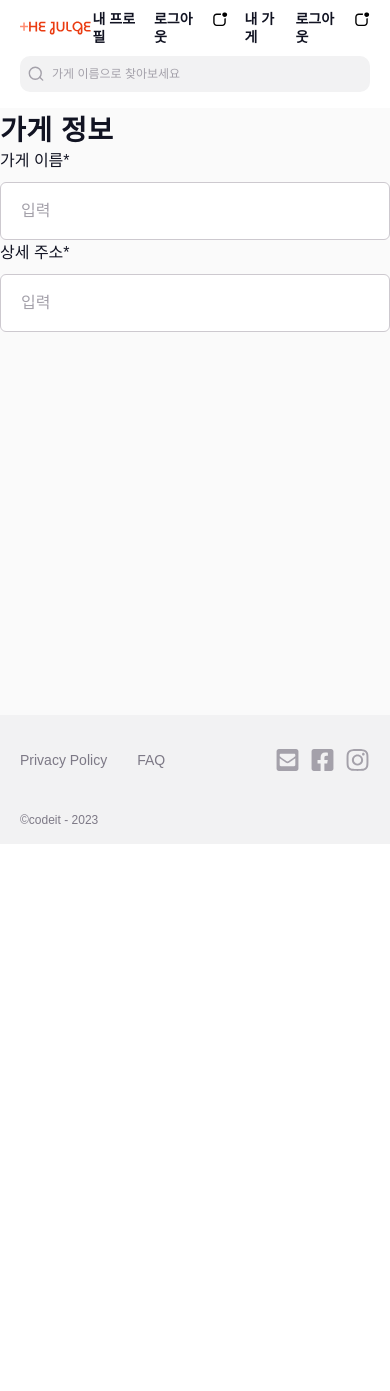
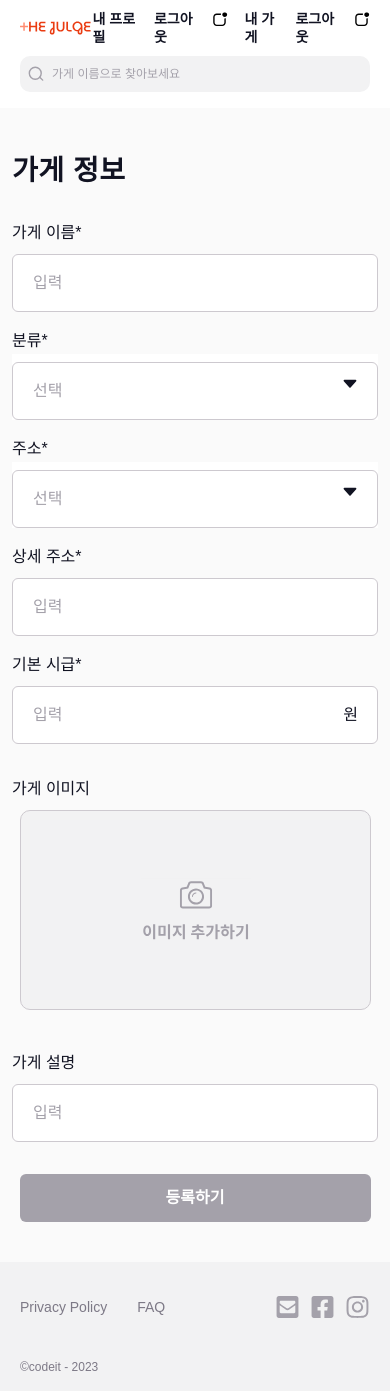
Before and after one commit to TheJulge/Frontend, a Next.js app: page /shops in a window 390 px wide. Before the commit the page ends 844 px from the top, so only its background shows below. Built offline with nearby package versions, Linux system fonts and the light colour scheme; a web font is replaced by a local one.

Commit message:
[#29] design: 반응형 디자인 적용

```diff
--- a/pages/shops/index.tsx
+++ b/pages/shops/index.tsx
@@ -1,27 +1,74 @@
 import Head from 'next/head';
 import React, { useState } from 'react';
 import BasicInput from '@/components/commons/inputs/basicInput/BasicInput';
+import SelectInput from '@/components/commons/inputs/selectInput/SelectInput';
+import { ADDRESS, OPTIONS } from '@/utils/constants/SELECT';
+import MoneyInput from '@/components/commons/inputs/moneyInput/MoneyInput';
+import AddImage from '@/public/images/updateShop/addImage.svg';
 import styles from './shops.module.scss';
 
 export default function Shops() {
-  const [shopName, setShopName] = useState('');
+  const [shopName, setShopName] = useState<string>('');
+  const [select, setSelect] = useState<string>('');
+  const [address, setAddress] = useState<string>('');
+  const [money, setMoney] = useState<string>('');
+  const [description, setDescription] = useState<string>('');
   return (
     <>
       <Head>
         <title>가게 정보 등록 | theJulge</title>
       </Head>
       <main className={styles.main}>
+        <div className={styles.container}>
           <div className={styles.title}>가게 정보</div>
+          <div className={styles.gridContainer}>
             <BasicInput
               labelName="가게 이름*"
               value={shopName}
               setValue={setShopName}
+            />
+            <SelectInput
+              labelName="분류*"
+              options={OPTIONS}
+              value={select}
+              setValue={setSelect}
+            />
+            <SelectInput
+              labelName="주소*"
+              options={ADDRESS}
+              value={address}
+              setValue={setAddress}
             />
             <BasicInput
               labelName="상세 주소*"
               value={shopName}
               setValue={setShopName}
             />
+            <MoneyInput
+              labelName="기본 시급*"
+              value={money}
+              setValue={setMoney}
+            />
+            <div />
+            <div className={styles.imageInput}>
+              <div className={styles.inputTitle}>가게 이미지</div>
+              <div className={styles.shopImage}>
+                <AddImage viewBox="0 0 110 63" />
+              </div>
+            </div>
+            <div />
+            <BasicInput
+              labelName="가게 설명"
+              value={description}
+              setValue={setDescription}
+            />
+          </div>
+          <div className={styles.flexContainer}>
+            <button type="submit" className={styles.submitButton}>
+              등록하기
+            </button>
+          </div>
+        </div>
       </main>
     </>
   );
--- a/pages/shops/shops.module.scss
+++ b/pages/shops/shops.module.scss
@@ -1,7 +1,70 @@
+@import '../../components/commons/Button/Button.module.scss';
+
 .main {
   background-color: var(--gray5);
+  .container {
+    max-width: 964px;
+    padding: 60px 32px;
+    margin: 0 auto;
+    display: flex;
+    flex-direction: column;
+    justify-content: center;
+    gap: 32px;
+    @include tablet {
+      width: 100%;
+    }
+    @include mobile {
+      width: 100%;
+      padding: 40px 12px;
+    }
 
-  .title {
-    @include h1(--black);
+    .title {
+      @include h1(--black);
+    }
+
+    .gridContainer {
+      display: grid;
+      grid-template-columns: repeat(2, 1fr);
+      gap: 16px;
+      @include mobile {
+        grid-template-columns: repeat(1, 1fr);
+        justify-content: center;
+        align-items: center;
+      }
+
+      .imageInput {
+        .inputTitle {
+          @include body1-regular(--black);
+        }
+
+        .shopImage {
+          cursor: pointer;
+          max-width: 483px;
+          height: 276px;
+          margin-top: 8px;
+          border: 1px solid var(--gray30);
+          border-radius: 10px;
+          background-color: var(--gray10);
+          display: flex;
+          align-items: center;
+          justify-content: center;
+          @include mobile {
+            max-width: 351px;
+            max-height: 200px;
+            margin: 8px auto;
+          }
+        }
+      }
+    }
+
+    .flexContainer {
+      display: flex;
+      justify-content: center;
+      align-items: center;
+      .submitButton {
+        @include disabledButton();
+        width: 351px;
+      }
+    }
   }
 }
--- /dev/null
+++ b/utils/constants/SELECT.ts
@@ -0,0 +1,41 @@
+export const OPTIONS = [
+  '한식',
+  '중식',
+  '양식',
+  '일식',
+  '간식',
+  '조식',
+  '석식',
+  '천식',
+  '편의점',
+  '분식',
+  '기타',
+] as string[];
+
+export const ADDRESS = [
+  '서울시 종로구',
+  '서울시 중구',
+  '서울시 용산구',
+  '서울시 성동구',
+  '서울시 광진구',
+  '서울시 동대문구',
+  '서울시 중랑구',
+  '서울시 성북구',
+  '서울시 강북구',
+  '서울시 도봉구',
+  '서울시 노원구',
+  '서울시 은평구',
+  '서울시 서대문구',
+  '서울시 마포구',
+  '서울시 양천구',
+  '서울시 강서구',
+  '서울시 구로구',
+  '서울시 금천구',
+  '서울시 영등포구',
+  '서울시 동작구',
+  '서울시 관악구',
+  '서울시 서초구',
+  '서울시 강남구',
+  '서울시 송파구',
+  '서울시 강동구',
+] as string[];
```
Also changed, not shown: public/images/updateShop/addImage.svg (added). Lines whose indentation alone changed are shown as unchanged.
